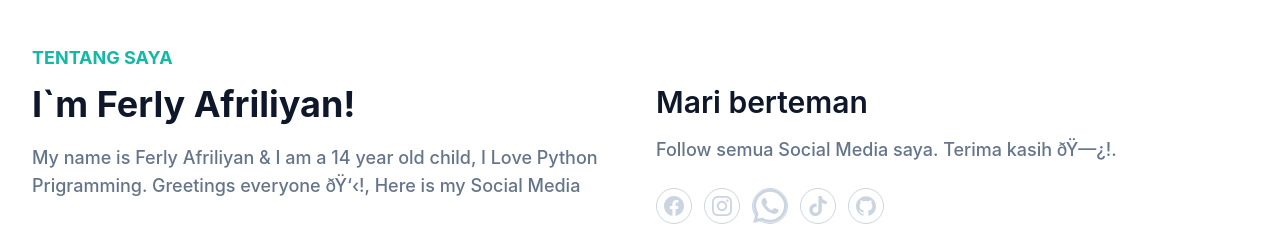
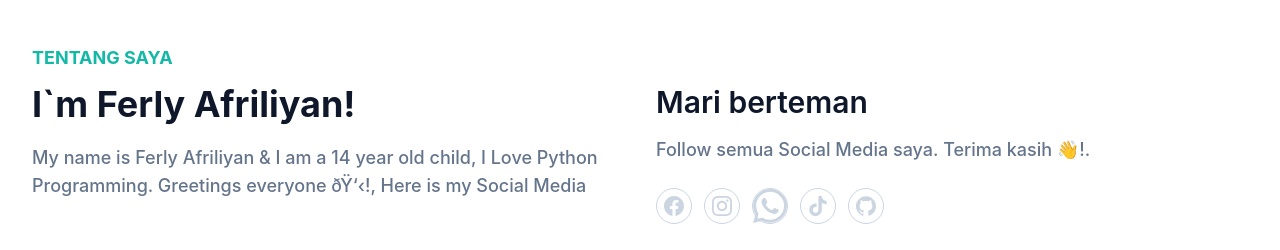
Before and after one commit to ferlyafriliyan/ferlyafriliyan, a website: page index.html in a window 1280 px wide. Shown: the part 780-1030 px from the top of the page. Drawn offline with Linux system fonts and the light colour scheme.

Commit message:
Add files via upload

```diff
--- a/index.html
+++ b/index.html
@@ -110,12 +110,12 @@
           <div class="mb-10 w-full px-4 lg:w-1/2">
             <h4 class="mb-3 text-lg font-bold uppercase text-primary">Tentang Saya</h4>
             <h2 class="mb-5 max-w-md text-3xl font-bold text-dark dark:text-white lg:text-4xl">I`m Ferly Afriliyan!</h2>
-            <p class="max-w-xl text-base font-medium text-secondary lg:text-lg">My name is Ferly Afriliyan & I am a 14 year old child, I Love Python Prigramming. Greetings everyone ðŸ‘‹!, Here is my Social Media</p>
+            <p class="max-w-xl text-base font-medium text-secondary lg:text-lg">My name is Ferly Afriliyan & I am a 14 year old child, I Love Python Programming. Greetings everyone ðŸ‘‹!, Here is my Social Media</p>
           </div>
           <div class="w-full px-4 lg:w-1/2">
             <h3 class="mb-4 text-2xl font-semibold text-dark dark:text-white lg:pt-10 lg:text-3xl">Mari berteman</h3>
             <p class="mb-6 text-base font-medium text-secondary lg:text-lg">
-              Follow semua Social Media saya. Terima kasih ðŸ—¿!.
+              Follow semua Social Media saya. Terima kasih 👋!.
             </p>
             <div class="flex items-center">
               <!-- Facebook -->
```
